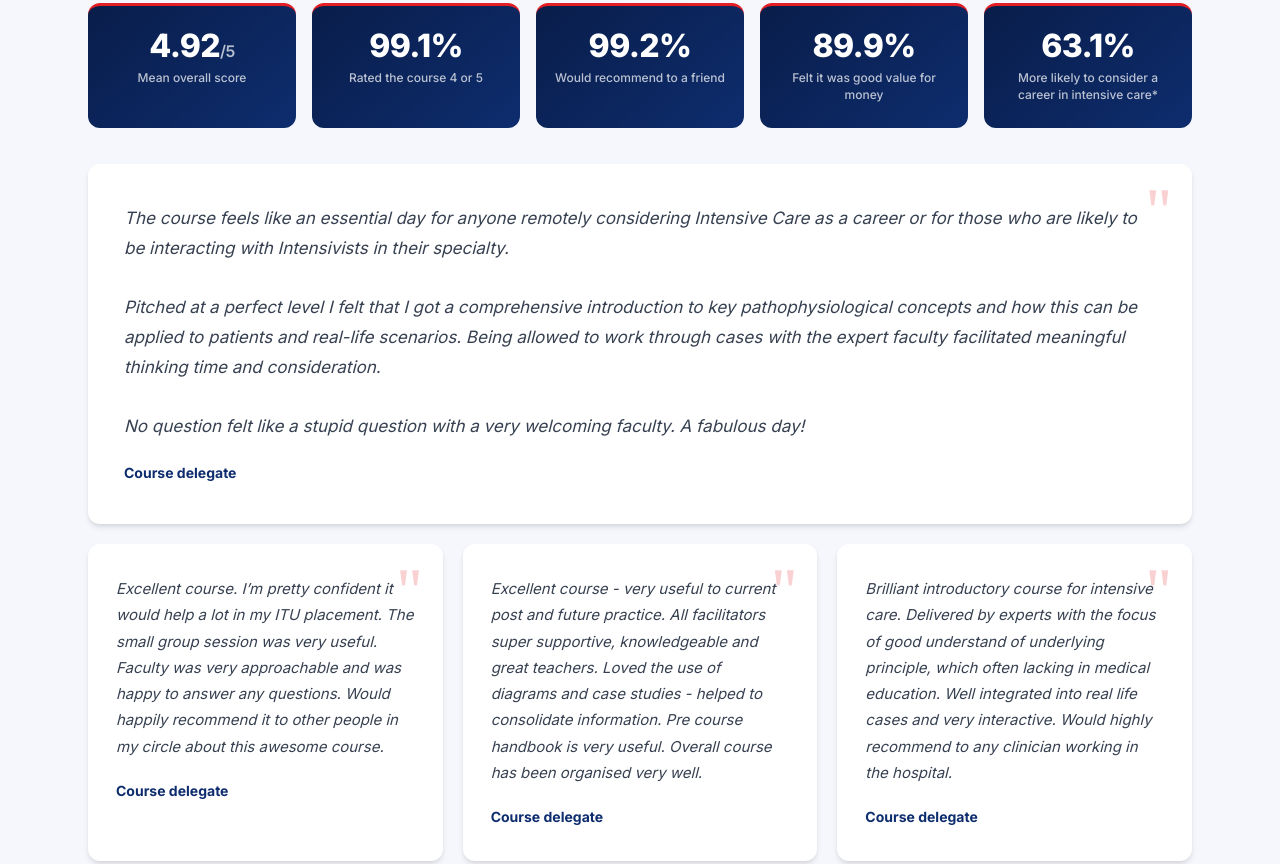
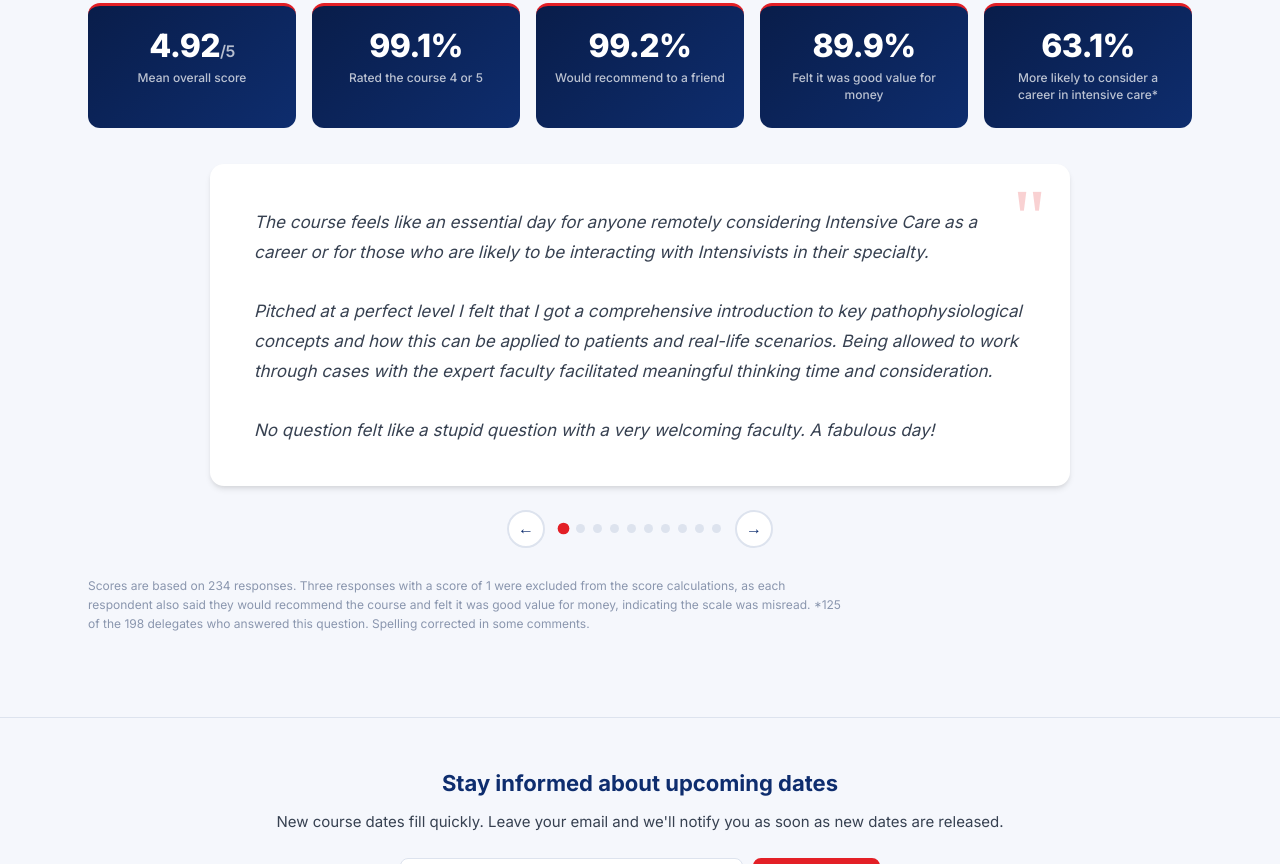
Before and after one commit to The-Critical-CARE-Course/CCC-website, a plain HTML site: page index.html in a window 1280 px wide. Shown: the part 6673-7537 px from the top of the page. Drawn offline with Linux system fonts and the light colour scheme.

Commit message:
Make feedback quotes a carousel

```diff
--- a/index.html
+++ b/index.html
@@ -497,58 +497,56 @@
         <div class="feedback-stat"><div class="fs-value">63.1%</div><div class="fs-label">More likely to consider a career in intensive care*</div></div>
       </div>
 
-      <div class="testimonials-grid">
-        <div class="testimonial-card testimonial-featured animate delay-1">
+      <div class="quote-carousel animate delay-2" id="quoteCarousel" role="region" aria-label="Comments from course attendees">
+      <div class="quote-track">
+        <figure class="quote-slide active">
           <div class="quote-mark">"</div>
           <p class="testimonial-text">The course feels like an essential day for anyone remotely considering Intensive Care as a career or for those who are likely to be interacting with Intensivists in their specialty.<br><br>Pitched at a perfect level I felt that I got a comprehensive introduction to key pathophysiological concepts and how this can be applied to patients and real-life scenarios. Being allowed to work through cases with the expert faculty facilitated meaningful thinking time and consideration.<br><br>No question felt like a stupid question with a very welcoming faculty. A fabulous day!</p>
-          <div class="testimonial-author">Course delegate</div>
-        </div>
-        <div class="testimonial-card animate delay-1">
+        </figure>
+        <figure class="quote-slide">
           <div class="quote-mark">"</div>
           <p class="testimonial-text">Excellent course. I’m pretty confident it would help a lot in my ITU placement. The small group session was very useful. Faculty was very approachable and was happy to answer any questions. Would happily recommend it to other people in my circle about this awesome course.</p>
-          <div class="testimonial-author">Course delegate</div>
-        </div>
-        <div class="testimonial-card animate delay-1">
+        </figure>
+        <figure class="quote-slide">
           <div class="quote-mark">"</div>
           <p class="testimonial-text">Excellent course - very useful to current post and future practice. All facilitators super supportive, knowledgeable and great teachers. Loved the use of diagrams and case studies - helped to consolidate information. Pre course handbook is very useful. Overall course has been organised very well.</p>
-          <div class="testimonial-author">Course delegate</div>
-        </div>
-        <div class="testimonial-card animate delay-1">
+        </figure>
+        <figure class="quote-slide">
           <div class="quote-mark">"</div>
           <p class="testimonial-text">Brilliant introductory course for intensive care. Delivered by experts with the focus of good understand of underlying principle, which often lacking in medical education. Well integrated into real life cases and very interactive. Would highly recommend to any clinician working in the hospital.</p>
-          <div class="testimonial-author">Course delegate</div>
-        </div>
-        <div class="testimonial-card animate delay-1">
+        </figure>
+        <figure class="quote-slide">
           <div class="quote-mark">"</div>
           <p class="testimonial-text">I thought this was a really well run course. I found it helpful that each organ system was stripped back to basics to aid understanding and allow knowledge to be build on a firm foundation. All the speakers were excellent. Sessions were well thought out. I really enjoyed the course and would recommend to anyone starting in intensive care.</p>
-          <div class="testimonial-author">Course delegate</div>
-        </div>
-        <div class="testimonial-card animate delay-1">
+        </figure>
+        <figure class="quote-slide">
           <div class="quote-mark">"</div>
           <p class="testimonial-text">One of the best courses I’ve been on!</p>
-          <div class="testimonial-author">Course delegate</div>
-        </div>
-        <div class="testimonial-card animate delay-1">
+        </figure>
+        <figure class="quote-slide">
           <div class="quote-mark">"</div>
           <p class="testimonial-text">Found the whole day incredibly useful especially for nurses! Learnt more today than on the PGCert ACCC! Teachers were amazing!</p>
-          <div class="testimonial-author">Course delegate</div>
-        </div>
-        <div class="testimonial-card animate delay-1">
+        </figure>
+        <figure class="quote-slide">
           <div class="quote-mark">"</div>
           <p class="testimonial-text">A really brilliant course. Thank you all very much for giving up your time to create and deliver it. It's very much encouraged me to continue pursuing critical care :).</p>
-          <div class="testimonial-author">Course delegate</div>
-        </div>
-        <div class="testimonial-card animate delay-1">
+        </figure>
+        <figure class="quote-slide">
           <div class="quote-mark">"</div>
           <p class="testimonial-text">Fantastic course! I learnt so much and feel much more prepared for my job on ITU. Thanks so much!</p>
-          <div class="testimonial-author">Course delegate</div>
-        </div>
-        <div class="testimonial-card animate delay-1">
+        </figure>
+        <figure class="quote-slide">
           <div class="quote-mark">"</div>
           <p class="testimonial-text">Really well organised course. Covers everything I could imagine you need to know before starting an ICU post. Engaging, friendly and committed team members.</p>
-          <div class="testimonial-author">Course delegate</div>
-        </div>
+        </figure>
       </div>
+      <div class="quote-controls">
+        <button class="quote-btn" id="quotePrev" aria-label="Previous comment">&#8592;</button>
+        <div class="quote-dots" id="quoteDots"></div>
+        <button class="quote-btn" id="quoteNext" aria-label="Next comment">&#8594;</button>
+      </div>
+      </div>
+
 
       <p class="feedback-note">Scores are based on 234 responses. Three responses with a score of 1 were excluded from the score calculations, as each respondent also said they would recommend the course and felt it was good value for money, indicating the scale was misread. *125 of the 198 delegates who answered this question. Spelling corrected in some comments.</p>
     </div>
@@ -669,6 +667,40 @@
     timer = setInterval(() => goTo(current + 1), 5000);
 
 
+
+    // --- Feedback quote carousel ---
+    const qc = document.getElementById('quoteCarousel');
+    if (qc) {
+      const qSlides = [...qc.querySelectorAll('.quote-slide')];
+      const qDots = document.getElementById('quoteDots');
+      let qi = 0, qTimer;
+      const reduce = window.matchMedia('(prefers-reduced-motion: reduce)').matches;
+      qSlides.forEach((_, i) => {
+        const d = document.createElement('button');
+        d.className = 'quote-dot' + (i === 0 ? ' active' : '');
+        d.setAttribute('aria-label', 'Comment ' + (i + 1));
+        d.addEventListener('click', () => qGo(i));
+        qDots.appendChild(d);
+      });
+      function qGo(n) {
+        qSlides[qi].classList.remove('active');
+        qDots.children[qi].classList.remove('active');
+        qi = (n + qSlides.length) % qSlides.length;
+        qSlides[qi].classList.add('active');
+        qDots.children[qi].classList.add('active');
+        qStart();
+      }
+      function qStart() {
+        clearInterval(qTimer);
+        if (!reduce) qTimer = setInterval(() => qGo(qi + 1), 8000);
+      }
+      document.getElementById('quotePrev').addEventListener('click', () => qGo(qi - 1));
+      document.getElementById('quoteNext').addEventListener('click', () => qGo(qi + 1));
+      qc.addEventListener('mouseenter', () => clearInterval(qTimer));
+      qc.addEventListener('mouseleave', qStart);
+      qStart();
+    }
+
     // --- Scroll animations (Intersection Observer) ---
     const observer = new IntersectionObserver((entries) => {
       entries.forEach(entry => {
--- a/styles.css
+++ b/styles.css
@@ -1462,3 +1462,36 @@ footer h4 {
 .testimonial-featured .testimonial-text { font-size: 17px; }
 .feedback-note { font-size: 12px; color: var(--mid-gray); line-height: 1.6; margin-top: 28px; max-width: 760px; }
 @media (max-width: 860px) { .feedback-stats { grid-template-columns: repeat(2, 1fr); } .feedback-stat:last-child { grid-column: 1 / -1; } }
+
+/* Feedback quote carousel */
+.quote-carousel { max-width: 860px; margin: 0 auto; }
+.quote-track { display: grid; }
+.quote-slide {
+  grid-area: 1 / 1;
+  background: var(--white);
+  border-radius: 14px;
+  padding: 44px 44px 40px;
+  box-shadow: var(--shadow);
+  position: relative;
+  display: flex;
+  align-items: center;
+  opacity: 0;
+  visibility: hidden;
+  transform: translateY(10px);
+  transition: opacity 0.7s ease, transform 0.7s ease, visibility 0.7s;
+}
+.quote-slide.active { opacity: 1; visibility: visible; transform: translateY(0); }
+.quote-slide .testimonial-text { font-size: 17px; margin: 0; }
+.quote-slide .quote-mark { font-size: 80px; top: 14px; right: 24px; }
+.quote-controls { display: flex; align-items: center; justify-content: center; gap: 14px; margin-top: 24px; }
+.quote-btn {
+  width: 38px; height: 38px; border-radius: 50%;
+  border: 2px solid var(--light-gray); background: var(--white); color: var(--navy);
+  cursor: pointer; font-size: 16px; transition: all var(--transition);
+}
+.quote-btn:hover { background: var(--red); border-color: var(--red); color: var(--white); }
+.quote-dots { display: flex; gap: 8px; align-items: center; }
+.quote-dot { width: 9px; height: 9px; border-radius: 50%; border: none; padding: 0; background: var(--light-gray); cursor: pointer; transition: all var(--transition); }
+.quote-dot.active { background: var(--red); transform: scale(1.3); }
+@media (max-width: 600px) { .quote-slide { padding: 32px 24px; } .quote-slide .testimonial-text { font-size: 15px; } }
+@media (prefers-reduced-motion: reduce) { .quote-slide { transition: none; } }
```
